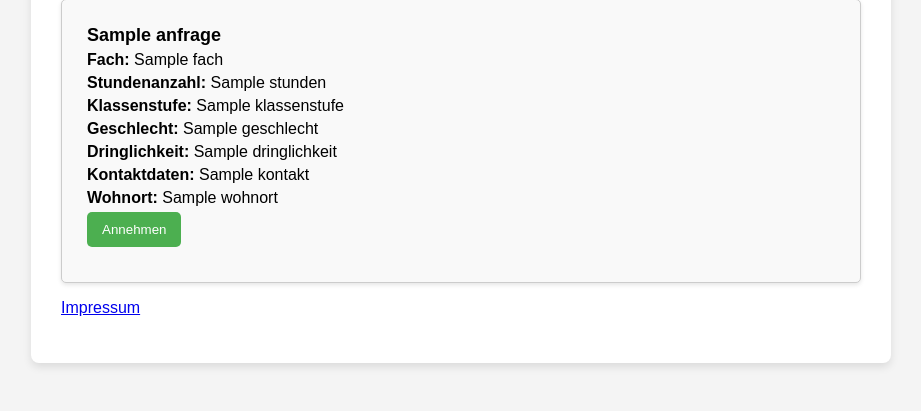
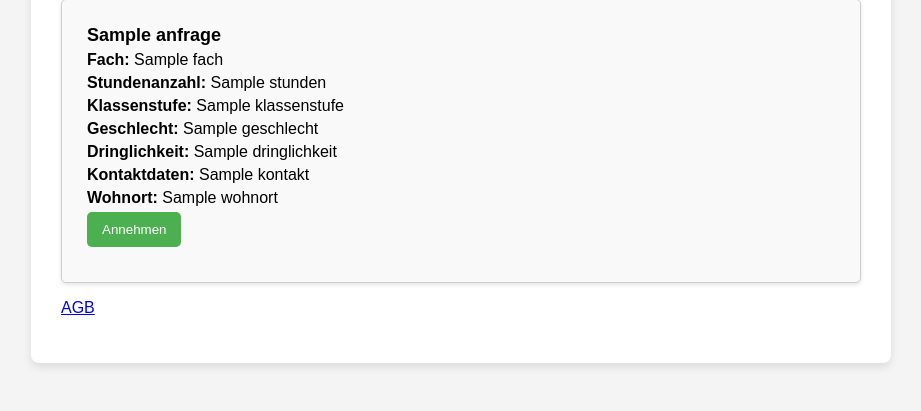
Before and after one commit to rokodeg/app-gruppe24-25-p-seminar, a Flask app: template webapp/Version4/templates/anbieter.html in a window 1280 px wide. Shown: the part 814-1225 px from the top of the page, without its empty margins (179-1100 px from the left). Run offline with Flask 3, Linux system fonts and the light colour scheme; a user stored in the database is signed in; the template is opened without the code that fills it: most values are stand-ins (such as "Sample title", 1, 10 or a date in 2020).

Commit message:
agb und impressum links gehen

```diff
--- a/webapp/Version4/app.py
+++ b/webapp/Version4/app.py
@@ -492,8 +492,5 @@ def impressum():
 def agb():
     return render_template('agb.html')
 
-
-
-
 if __name__ == '__main__':
     app.run(debug=True)
--- a/webapp/Version4/templates/anbieter.html
+++ b/webapp/Version4/templates/anbieter.html
@@ -264,7 +264,7 @@
 
     <!-- Impressum-Link -->
     <div class="impressum-link">
-      <p><a href="impressum.html">Impressum</a></p>
+      <p><a href="{{ url_for('agb') }}" target="_blank">AGB</a></p>
     </div>
 
 
--- a/webapp/Version4/templates/anfrage.html
+++ b/webapp/Version4/templates/anfrage.html
@@ -79,7 +79,7 @@
       <button type="submit" style="width: 80%;">Anfrage Absenden</button>
     </form>
 
-      <p><a href="{{ url_for('impressum') }}" target="_blank">Impressum</a></p>
+    <a href="{{ url_for('impressum') }}" target="_blank">Impressum</a>
   </div>
 
   <script src="{{ url_for('static', filename='anfrage/script.js') }}"></script>
```
